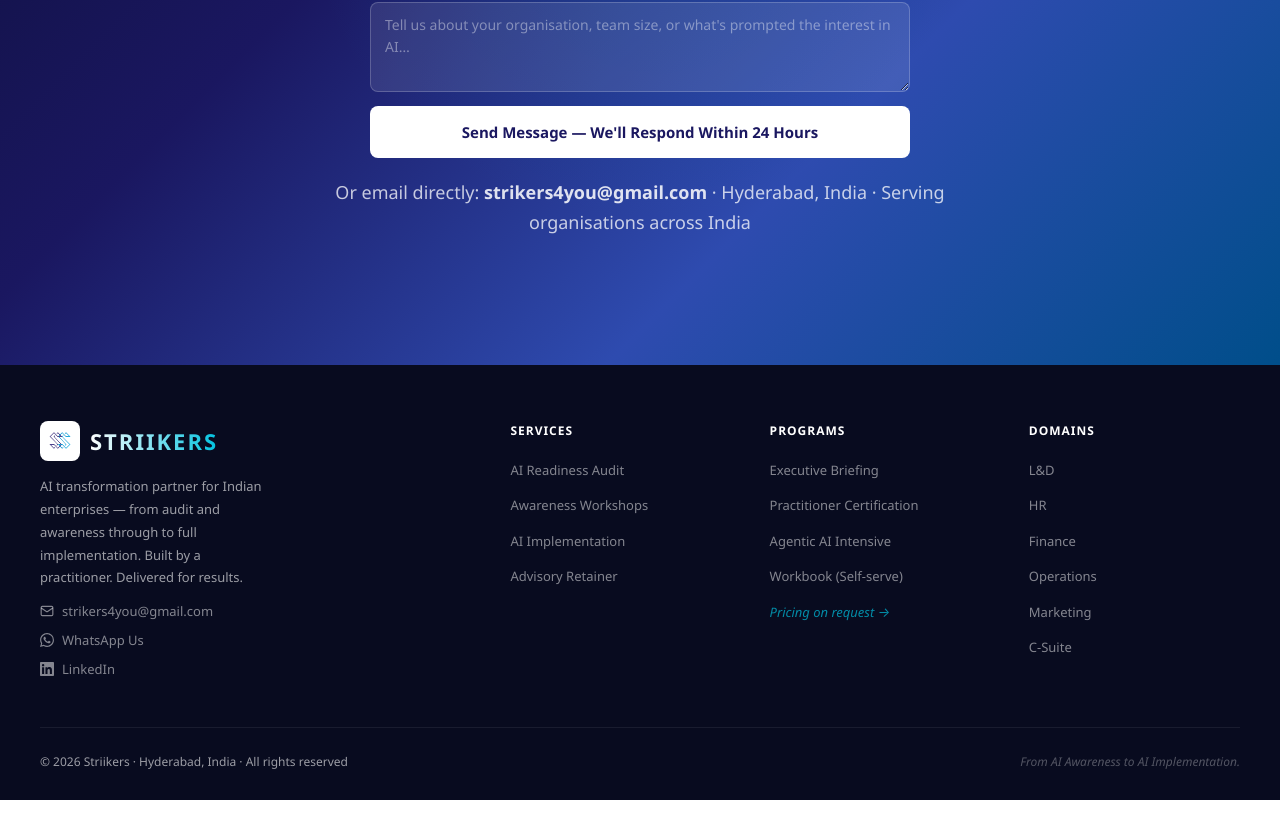
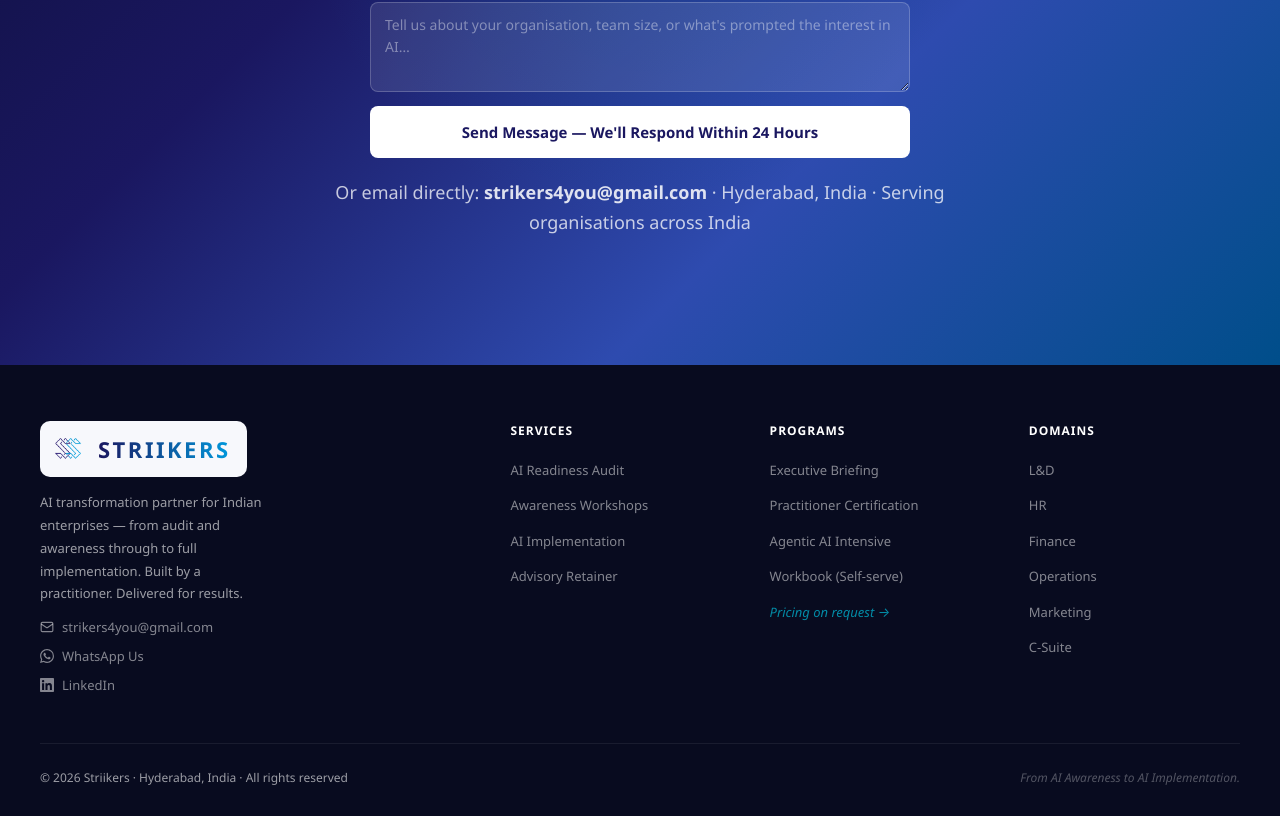
Before and after one commit to jatinchary/strikers2, a Next.js app: page / in a window 1280 px wide. Shown: the part 9505-10321 px from the top of the page. Built offline with nearby package versions, Linux system fonts and the light colour scheme.

Commit message:
back ground colour push

```diff
--- a/src/app/globals.css
+++ b/src/app/globals.css
@@ -1623,10 +1623,13 @@ footer {
   margin-bottom: 48px;
 }
 .footer-brand-logo-row {
-  display: flex;
+  display: inline-flex;
   align-items: center;
   gap: 10px;
   margin-bottom: 14px;
+  background: #f7f8fc;
+  padding: 8px 16px 8px 8px;
+  border-radius: 10px;
 }
 .footer-logo-wrap {
   width: 40px;
@@ -1635,9 +1638,6 @@ footer {
   align-items: center;
   justify-content: center;
   flex-shrink: 0;
-  background: #fff;
-  border-radius: 8px;
-  padding: 4px;
 }
 .footer-logo {
   width: 100%;
@@ -1647,8 +1647,8 @@ footer {
 .footer-brand-wordmark {
   font-size: 22px;
   font-weight: 800;
-  letter-spacing: 2px;
-  background: linear-gradient(90deg, #fff, var(--cyan));
+  letter-spacing: 2.5px;
+  background: linear-gradient(90deg, var(--navy), var(--blue));
   -webkit-background-clip: text;
   -webkit-text-fill-color: transparent;
   background-clip: text;
```
